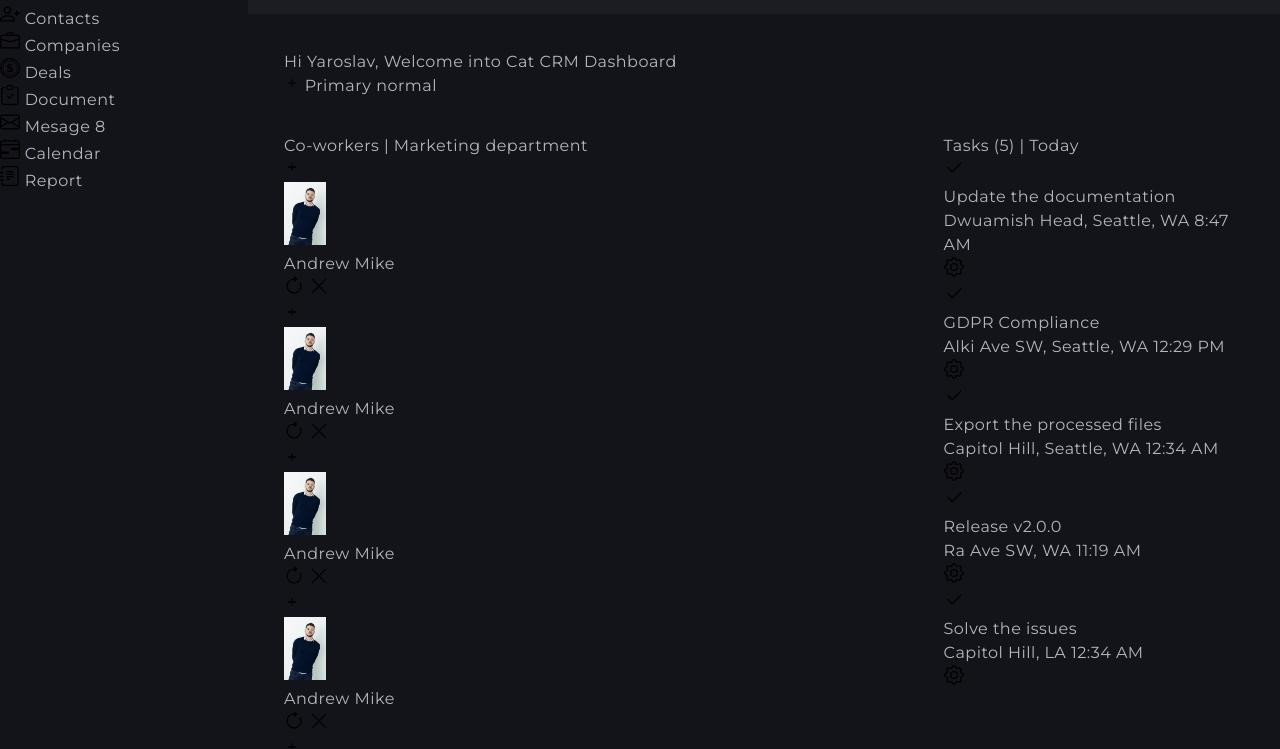
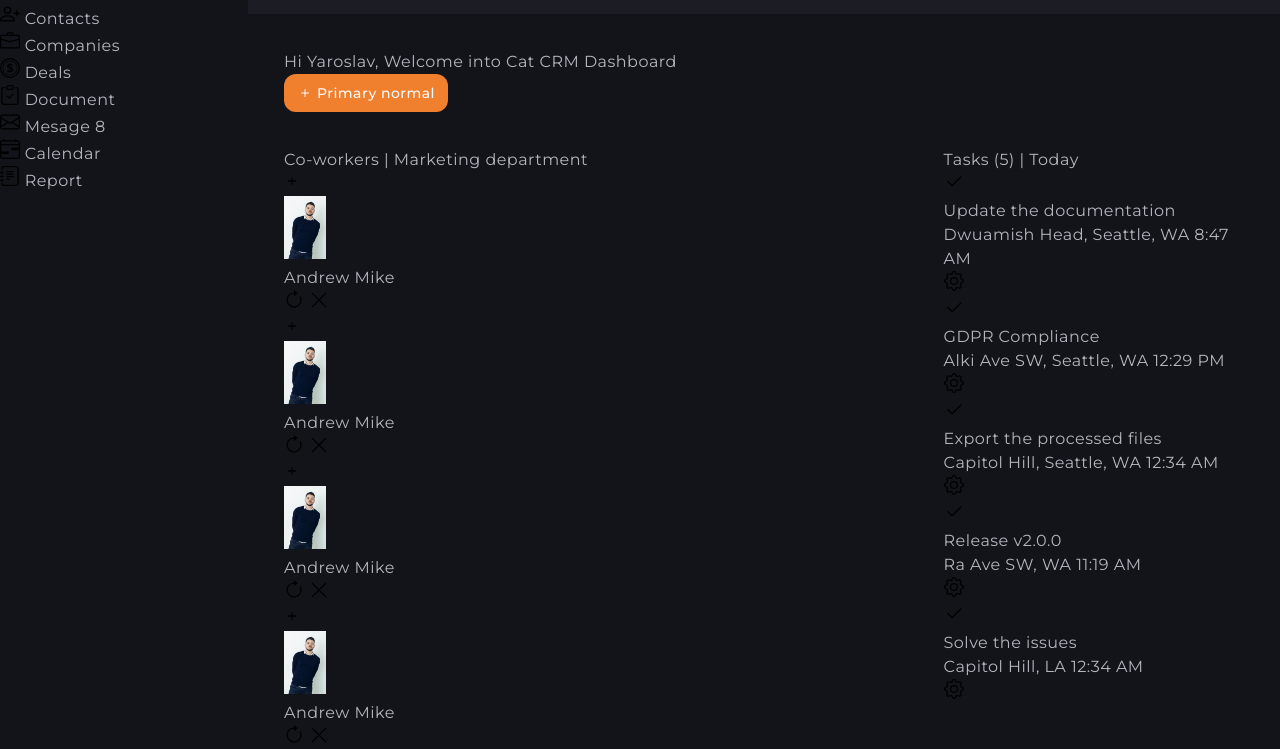
Before and after one commit to DevMasterX/sass-project-dashboard, a plain HTML site: page index.html in a window 1280 px wide. Shown: the part 54-803 px from the top of the page. Drawn offline with Linux system fonts and the light colour scheme.

Commit message:
Deploying to gh-pages from @ DevMasterX/sass-project-dashboard@c8c3bac22131e6ffa2dc5b3932ace1137e8d5096 🚀

```diff
--- a/assets/index.css
+++ b/assets/index.css
@@ -228,12 +228,72 @@ summary {
   grid-template-areas: "welcome" "co-workers" "tasks" "reports";
 }
 
+.btn {
+  display: -webkit-inline-box;
+  display: -webkit-inline-flex;
+  display: -moz-inline-box;
+  display: inline-flex;
+  -webkit-box-align: center;
+  -webkit-align-items: center;
+     -moz-box-align: center;
+          align-items: center;
+  gap: 4px;
+  min-width: 32px;
+  min-height: 32px;
+  padding: 8px 12px;
+  color: #fafafb;
+  border-radius: 12px;
+  -webkit-transition-property: background-color, color, -webkit-box-shadow;
+  transition-property: background-color, color, -webkit-box-shadow;
+  -moz-transition-property: background-color, color, box-shadow;
+  transition-property: background-color, color, box-shadow;
+  transition-property: background-color, color, box-shadow, -webkit-box-shadow;
+  -webkit-transition-duration: 300ms;
+     -moz-transition-duration: 300ms;
+          transition-duration: 300ms;
+  -webkit-transition-timing-function: ease;
+     -moz-transition-timing-function: ease;
+          transition-timing-function: ease;
+  font: inherit;
+  text-transform: none;
+  background-color: transparent;
+  border: 1px solid transparent;
+  margin: 0;
+  overflow: visible;
+  cursor: pointer;
+}
+.btn .btn-inner {
+  font-size: 14px;
+  font-weight: 500;
+  line-height: 1.4285714286;
+  letter-spacing: 0.0357142857 em;
+}
+.btn .btn-icon {
+  fill: currentColor;
+}
+
+/* ==Primary==*/
+.btn--primary {
+  background-color: #f07f2e;
+}
+.btn--primary:active {
+  background-color: #d14a00;
+}
+.btn--primary[disabled] {
+  background-color: #b5b5be;
+}
+
 .welcome {
   grid-area: welcome;
 }
 
 .co-workers {
   grid-area: co-workers;
+}
+
+.co-workers-btn {
+  display: block;
+  margin: 0 auto;
 }
 
 .tasks {
@@ -297,3 +357,11 @@ summary {
     visibility: visible;
   }
 }
+
+@media (hover: hover) {
+  .btn--primary:hover, .btn--primary:focus {
+    background-color: #f15c27;
+    -webkit-box-shadow: 0px 4px 10px 0px rgba(240, 127, 46, 0.25);
+            box-shadow: 0px 4px 10px 0px rgba(240, 127, 46, 0.25);
+  }
+}
```
